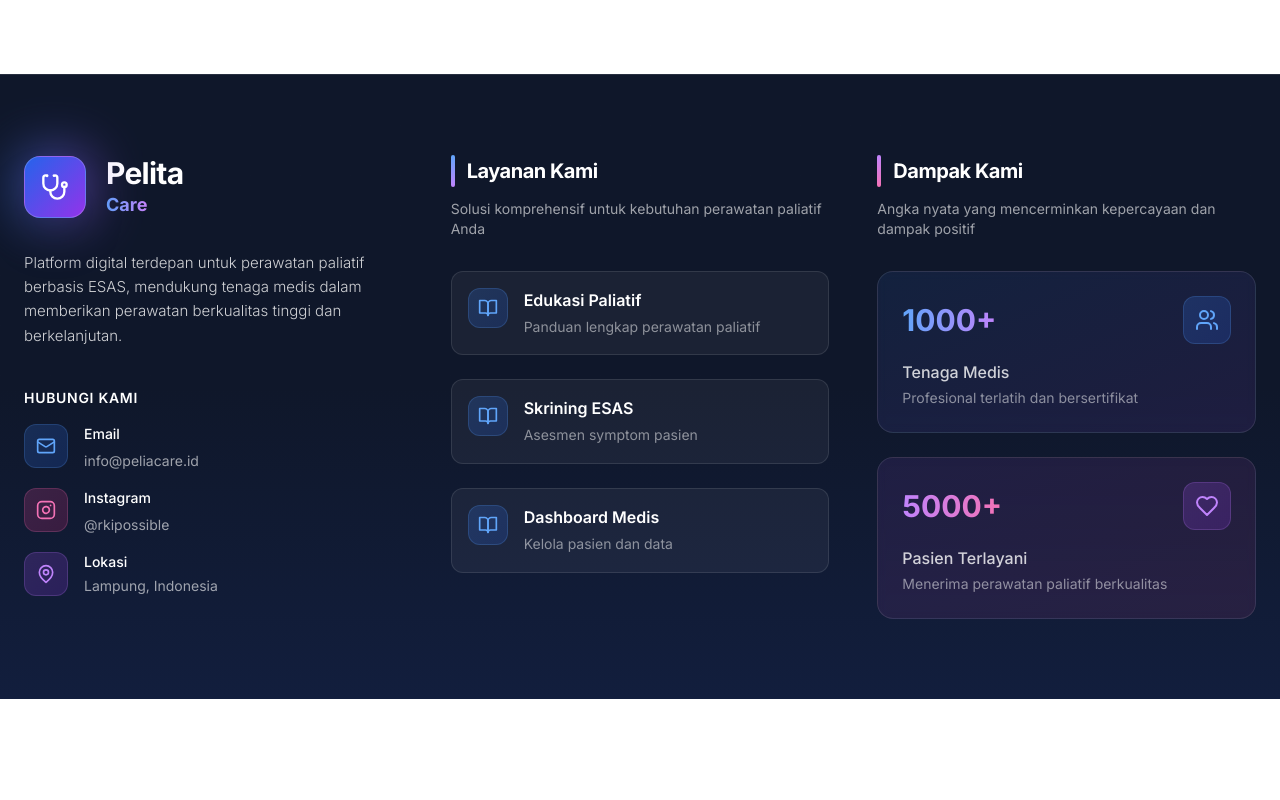
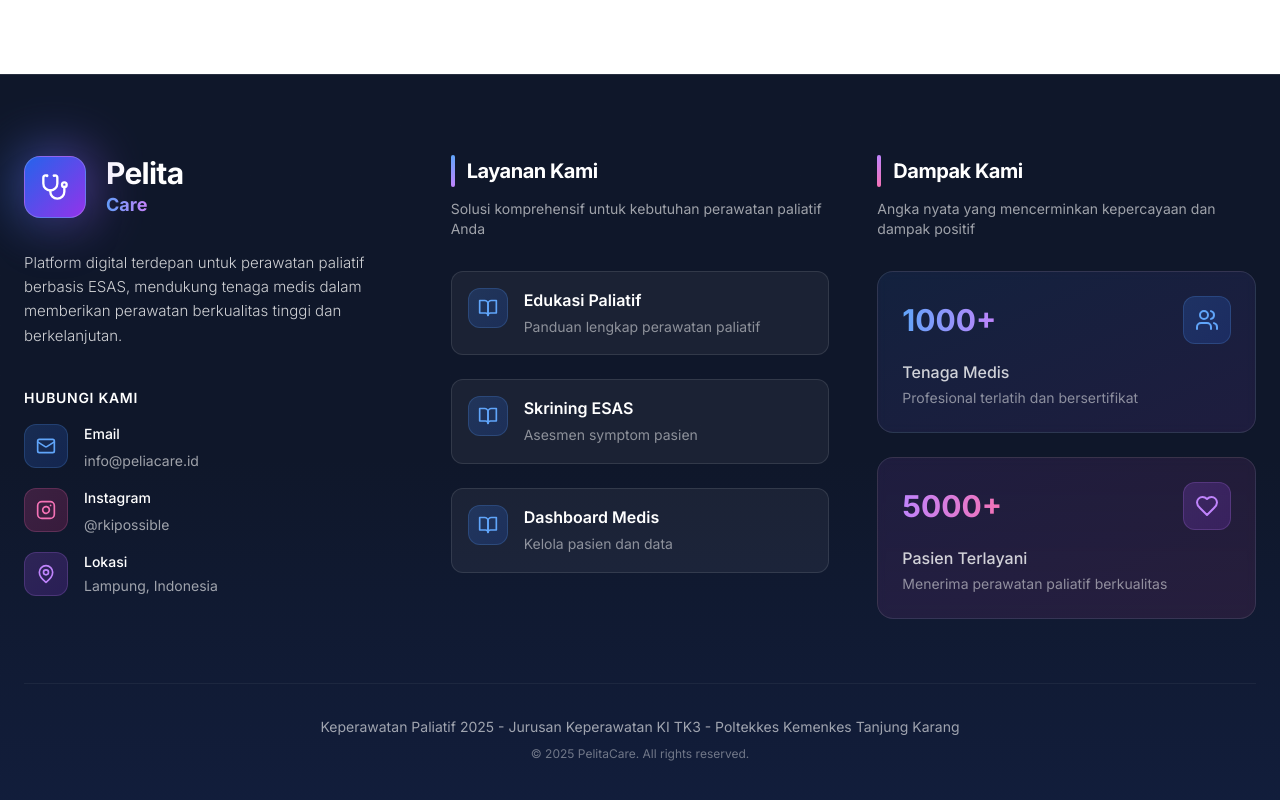
Before and after one commit to aryasetiap/paliatif-care-web, a Next.js app: page /edukasi in a window 1280 px wide. Shown: the part 2869-3669 px from the top of the page. Before the commit the page ends 3568 px from the top, so only its background shows below. Built offline with nearby package versions, Linux system fonts and the light colour scheme.

Commit message:
feat: add copyright section to footer with animation effects

```diff
--- a/src/components/layout/footer.tsx
+++ b/src/components/layout/footer.tsx
@@ -256,6 +256,24 @@ export function Footer() {
             </div>
           </motion.div>
         </div>
+
+        {/* Copyright Section */}
+        <div className="border-t border-white/5 mt-16 pt-8">
+          <motion.div
+            initial={{ opacity: 0, y: 20 }}
+            whileInView={{ opacity: 1, y: 0 }}
+            transition={{ duration: 0.6, delay: 0.4 }}
+            viewport={{ once: true }}
+            className="text-center"
+          >
+            <p className="text-white/60 text-sm leading-relaxed">
+              Keperawatan Paliatif 2025 - Jurusan Keperawatan KI TK3 - Poltekkes Kemenkes Tanjung Karang
+            </p>
+            <p className="text-white/40 text-xs mt-2">
+              © 2025 PelitaCare. All rights reserved.
+            </p>
+          </motion.div>
+        </div>
       </div>
     </footer>
   )
```
